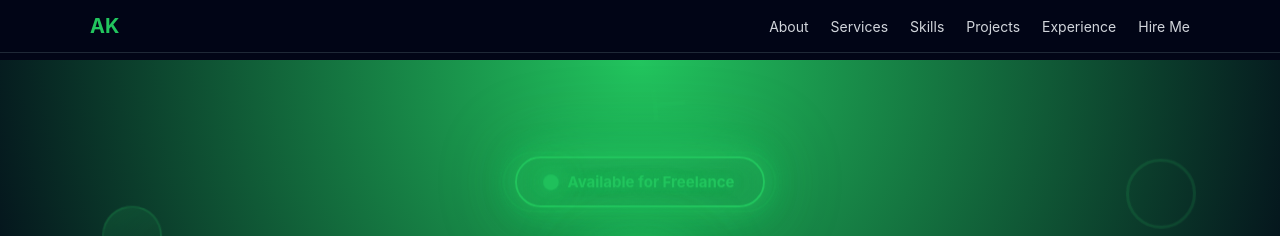
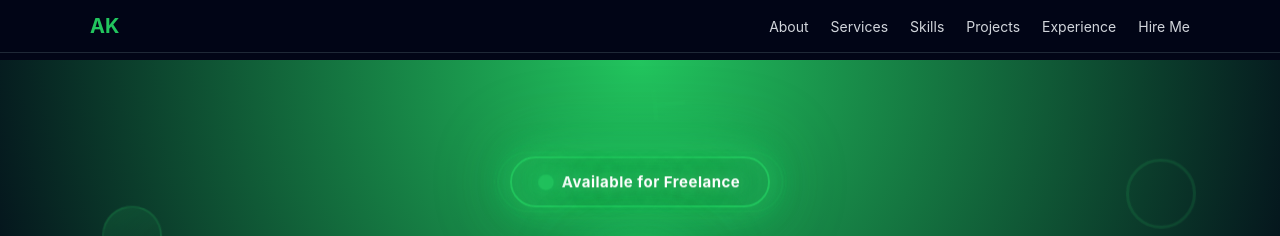
Before and after one commit to abhishek-geeks/PortfolioX, a website: page index.html in a window 1280 px wide. Shown: the top 236 px of the page. Drawn offline with Linux system fonts and the light colour scheme.

Commit message:
White badge text, centered badge and avatar photo

```diff
--- a/styles.css
+++ b/styles.css
@@ -305,6 +305,7 @@ body::-webkit-scrollbar {
   height: 100%;
   border-radius: 50%;
   object-fit: cover;
+  object-position: center center;
   background: var(--bg-primary);
   border: 3px solid var(--bg-primary);
 }
@@ -425,12 +426,13 @@ body::-webkit-scrollbar {
 .hero-badge {
   display: inline-flex;
   align-items: center;
+  justify-content: center;
   gap: 10px;
   padding: 14px 28px;
-  background: linear-gradient(135deg, rgba(34, 197, 94, 0.25), rgba(34, 197, 94, 0.1));
+  background: linear-gradient(135deg, rgba(34, 197, 94, 0.3), rgba(34, 197, 94, 0.15));
   border: 2px solid var(--accent);
   border-radius: 50px;
-  color: var(--accent);
+  color: #ffffff;
   font-size: 15px;
   font-weight: 700;
   margin-bottom: 28px;
@@ -456,7 +458,9 @@ body::-webkit-scrollbar {
 }
 
 .badge-text {
-  text-shadow: 0 0 10px rgba(34, 197, 94, 0.5);
+  color: #ffffff;
+  text-shadow: 0 0 15px rgba(255, 255, 255, 0.3), 0 0 30px rgba(34, 197, 94, 0.5);
+  letter-spacing: 0.5px;
 }
 
 .badge-glow {
```
Also changed, not shown: Abhi.jpg.
